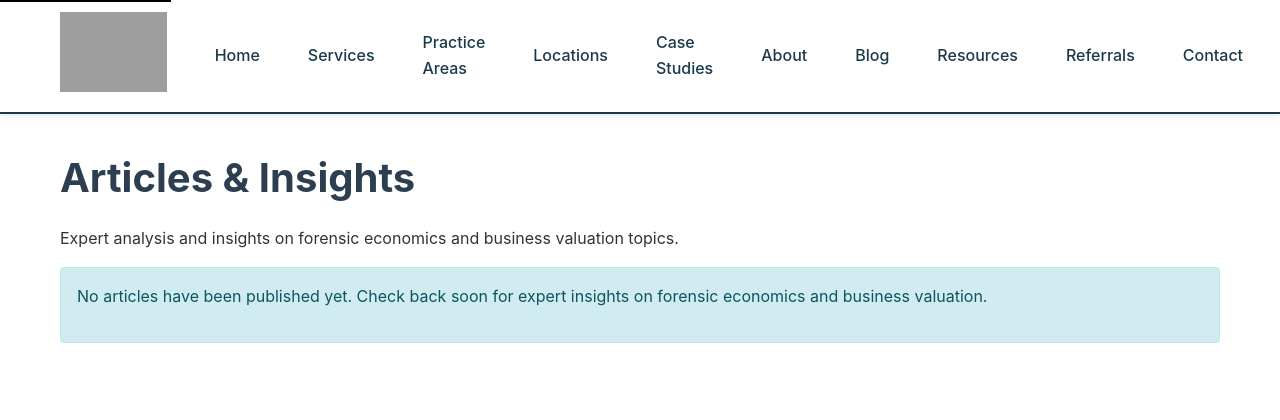
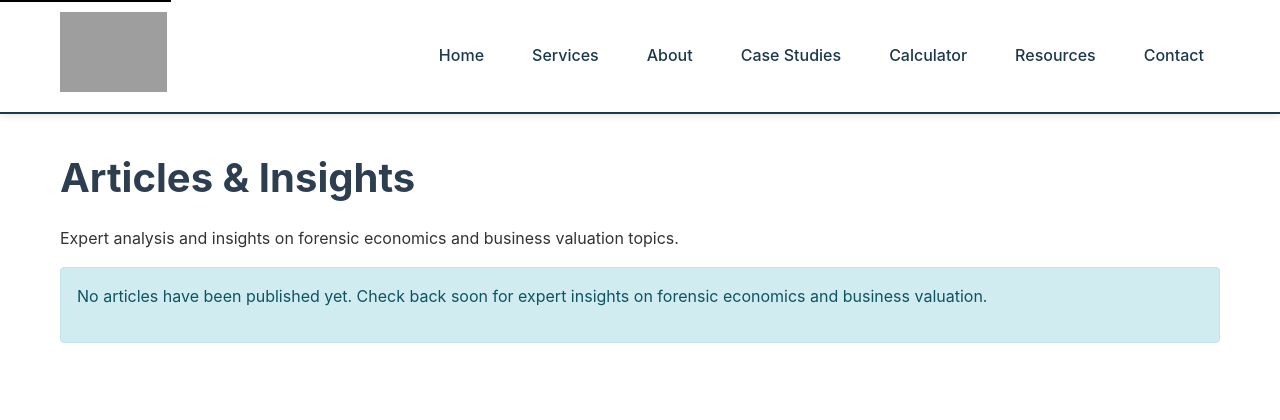
Before and after one commit to cskerritt/skerritt-economics-django, a Django app: template blog/templates/blog/list.html in a window 1280 px wide. Shown: the top 420 px of the page. Run offline with Django 4.2, Linux system fonts and the light colour scheme; the template is opened without the code that fills it, so the values that code supplies are empty; grey boxes are pictures that could not be loaded.

Commit message:
Simplify navigation and remove estimated damages field
- Consolidate navbar menu to reduce clutter
- Remove Practice Areas dropdown (moved to Services submenu)
- Add Calculator link to main navigation
- Remove Blog, Locations, and Referrals from main nav
- Remove Estimated Damages field from referral form
- Streamline user experience with cleaner navigation

🤖 Generated with Claude Code

Co-Authored-By: Claude <noreply@anthropic.com>

```diff
--- a/main/templates/main/referral.html
+++ b/main/templates/main/referral.html
@@ -144,11 +144,6 @@
                     </div>
                     <div class="card-body">
                         <div class="mb-3">
-                            {{ form.damages_estimate.label_tag }}
-                            {{ form.damages_estimate }}
-                            <small class="text-muted">Optional - helps match appropriate expert level</small>
-                        </div>
-                        <div class="mb-3">
                             {{ form.case_description.label_tag }}
                             {{ form.case_description }}
                         </div>
--- a/templates/partials/_navbar.html
+++ b/templates/partials/_navbar.html
@@ -20,27 +20,14 @@
                     <li><a href="{% url 'service_valuation' %}">Business Valuation</a></li>
                     <li><a href="{% url 'service_vocational' %}">Vocational Expert</a></li>
                     <li><a href="{% url 'service_lifecare' %}">Life Care Planning</a></li>
+                    <li class="dropdown-divider"></li>
+                    <li><a href="{% url 'practice_areas_index' %}">All Practice Areas</a></li>
                 </ul>
             </li>
-            <li class="has-dropdown">
-                <a href="{% url 'practice_areas_index' %}">Practice Areas</a>
-                <ul class="dropdown-menu">
-                    <li><a href="{% url 'practice_personal_injury' %}">Personal Injury & Wrongful Death</a></li>
-                    <li><a href="{% url 'practice_medical' %}">Medical Malpractice</a></li>
-                    <li><a href="{% url 'practice_employment' %}">Employment Litigation</a></li>
-                    <li><a href="{% url 'practice_commercial' %}">Commercial Disputes</a></li>
-                    <li><a href="{% url 'practice_valuation' %}">Business Valuation</a></li>
-                    <li><a href="{% url 'practice_vocational' %}">Vocational Expert</a></li>
-                    <li><a href="{% url 'practice_lifecare' %}">Life Care Planning</a></li>
-                    <li><a href="{% url 'practice_consulting' %}">Business Consulting</a></li>
-                </ul>
-            </li>
-            <li><a href="{% url 'locations_index' %}">Locations</a></li>
+            <li><a href="{% url 'about' %}">About</a></li>
             <li><a href="{% url 'case_studies' %}">Case Studies</a></li>
-            <li><a href="{% url 'about' %}">About</a></li>
-            <li><a href="{% url 'blog:list' %}">Blog</a></li>
+            <li><a href="{% url 'calculator:login' %}">Calculator</a></li>
             <li><a href="{% url 'resources' %}">Resources</a></li>
-            <li><a href="{% url 'referral' %}">Referrals</a></li>
             <li><a href="{% url 'contact' %}">Contact</a></li>
         </ul>
     </div>
```
